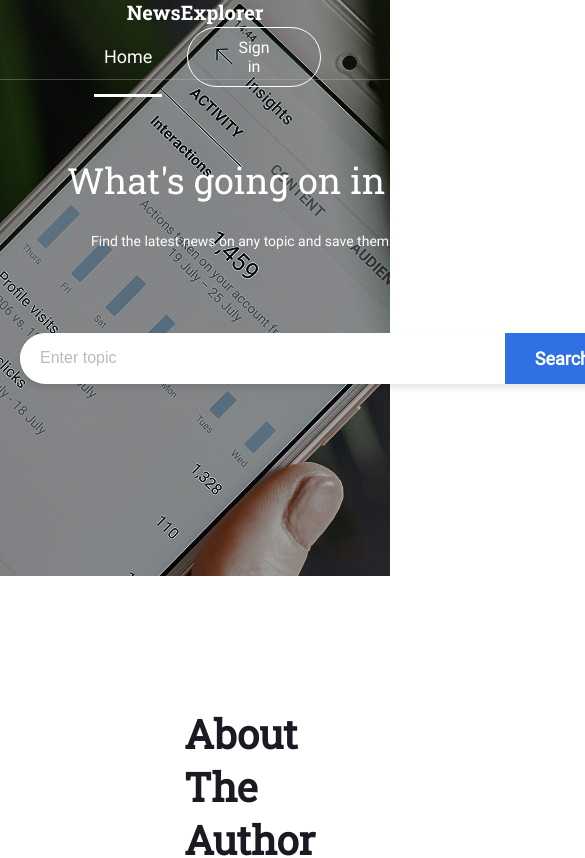
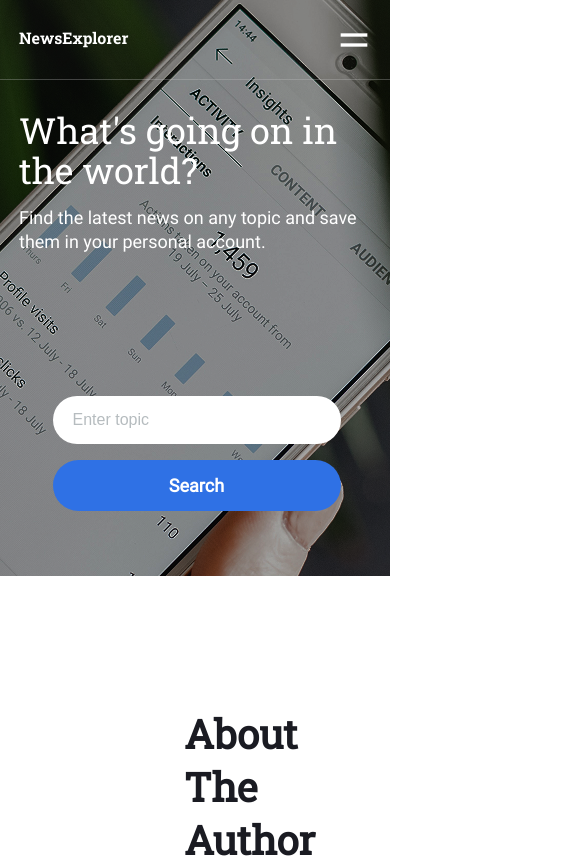
Before and after one commit to LeticeZwinger/News-Explorer, a React (Vite) app: page / in a window 390 px wide. Shown: the top 858 px of the page, 585 px wide, since content can reach past the window. Built offline with nearby package versions, Linux system fonts and the light colour scheme.

Commit message:
style layout for header, navigator and search bar on phone dimensions

```diff
--- a/src/components/Header/Header.css
+++ b/src/components/Header/Header.css
@@ -16,28 +16,20 @@
   position: relative;
 }
 
-.header-field {
+.header__container {
   display: flex;
   flex-direction: column;
   justify-content: center;
   align-items: center;
   box-sizing: border-box;
   width: 100%;
-  max-width: 100%;
+  max-width: 608px;
   margin: 0 auto;
-  padding: 0 16px;
-}
-
-.header__container {
-  display: flex;
-  flex-direction: column;
-  align-items: center;
-
-  max-width: 608px;
-  margin: auto;
+  padding: 0;
 }
 
 .header__title {
+  align-self: flex-start;
   font-weight: 400;
   font-size: 60px;
   line-height: 64px;
@@ -48,7 +40,7 @@
 .header__subtitle {
   font-family: "Roboto";
   font-weight: 400;
-
+  align-self: flex-start;
   font-size: 18px;
   line-height: 24px;
   margin-bottom: 56px;
@@ -76,15 +68,17 @@
 }
 /* phone  */
 @media screen and (max-width: 600px) {
+  .header__container {
+    padding: 0 16px 0 19px;
+  }
   .header__title {
+    align-self: flex-start;
+    padding: 30px 0 16px;
     font-size: 36px;
     line-height: 40px;
-    text-align: center;
   }
 
   .header__subtitle {
-    font-size: 14px;
-    line-height: 18px;
-    text-align: center;
+    margin-bottom: 122px;
   }
 }
--- a/src/components/Navigator/Navigator.css
+++ b/src/components/Navigator/Navigator.css
@@ -191,12 +191,38 @@
 /* phone  */
 @media screen and (max-width: 600px) {
   .navigator {
-    flex-direction: column;
-    align-items: center;
+    padding: 0 16px 0 19px;
+  }
+
+  .navigator__logo {
+    font-size: 16px;
   }
 
   .navigator__right-side {
+    display: none;
+    position: absolute;
+    top: 80px;
+    right: 0;
+    width: 100%;
+    background: rgb(0, 0, 0);
+    box-shadow: 0 2px 5px rgba(0, 0, 0, 0.2);
     flex-direction: column;
-    gap: 10px;
+    gap: 15px;
+    padding: 20px;
+    text-align: center;
+  }
+
+  .navigator__right-side.open {
+    display: flex;
+  }
+
+  .navigator__dropdown {
+    display: block;
+    width: 40px;
+    height: 40px;
+    background: url(../../assets/menu.svg) center no-repeat;
+    background-size: contain;
+    border: none;
+    cursor: pointer;
   }
 }
--- a/src/components/Navigator/Navigator.jsx
+++ b/src/components/Navigator/Navigator.jsx
@@ -1,3 +1,4 @@
+import { useState } from "react";
 import { useNavigate, useLocation } from "react-router-dom";
 import { useAuth } from "../../Context/AuthContext";
 import "./Navigator.css";
@@ -8,6 +9,7 @@ function Navigator({ onSignIn, onLogout }) {
   const location = useLocation();
 
   const isSavedArticlesPage = location.pathname === "/saved-articles";
+  const [menuOpen, setMenuOpen] = useState(false);
 
   return (
     <nav
@@ -19,14 +21,23 @@ function Navigator({ onSignIn, onLogout }) {
         <h2 className="navigator__logo">NewsExplorer</h2>
       </div>
 
-      <div className="navigator__right-side">
+      <button
+        className="navigator__dropdown"
+        onClick={() => setMenuOpen(!menuOpen)}
+        aria-label="Toggle menu"
+      ></button>
+
+      <div className={`navigator__right-side ${menuOpen ? "open" : ""}`}>
         <ul className="navigator__link">
           <li className="navigator__items">
             <button
               className={`navigator__home-btn ${
                 isSavedArticlesPage ? "" : "navigator__home-btn_active"
               }`}
-              onClick={() => navigate("/")}
+              onClick={() => {
+                navigate("/");
+                setMenuOpen(false);
+              }}
             >
               Home
             </button>
@@ -34,7 +45,13 @@ function Navigator({ onSignIn, onLogout }) {
 
           {!user ? (
             <li>
-              <button className="navigator__signin-btn" onClick={onSignIn}>
+              <button
+                className="navigator__signin-btn"
+                onClick={() => {
+                  onSignIn();
+                  setMenuOpen(false);
+                }}
+              >
                 Sign in
               </button>
             </li>
@@ -47,7 +64,10 @@ function Navigator({ onSignIn, onLogout }) {
                       ? "navigator__saved-articles_active"
                       : ""
                   }`}
-                  onClick={() => navigate("/saved-articles")}
+                  onClick={() => {
+                    navigate("/saved-articles");
+                    setMenuOpen(false);
+                  }}
                 >
                   Saved articles
                 </button>
@@ -60,7 +80,10 @@ function Navigator({ onSignIn, onLogout }) {
                       ? "navigator__logout-icon_dark"
                       : "navigator__logout-icon_white"
                   }`}
-                  onClick={onLogout}
+                  onClick={() => {
+                    onLogout();
+                    setMenuOpen(false);
+                  }}
                 />
               </li>
             </>
--- a/src/components/SearchBar/SearchBar.css
+++ b/src/components/SearchBar/SearchBar.css
@@ -36,13 +36,12 @@
 .search-bar__btn {
   font-family: "Roboto";
   background-color: #2f71e5;
-
   color: white;
   border: none;
-  padding: 15px 30px;
+  padding: 15px 50px;
   font-size: 18px;
   font-weight: bold;
-  border-radius: 0 40px 40px 0;
+  border-radius: 40px;
   cursor: pointer;
   transition: 0.3s ease;
 }
@@ -64,3 +63,29 @@
     margin-bottom: 48px;
   }
 }
+
+@media screen and (max-width: 536px) {
+  .search-bar {
+    height: auto;
+  }
+
+  .search-bar__container {
+    border-radius: 0;
+    display: flex;
+    flex-direction: column;
+    max-width: 288px;
+    gap: 16px;
+    background-color: transparent;
+    box-shadow: none;
+  }
+
+  .search-bar__input {
+    width: 100%;
+    border-radius: 30px;
+  }
+
+  .search-bar__btn {
+    width: 100%;
+    text-align: center;
+  }
+}
```
Also changed, not shown: src/assets/menu.svg (added).
